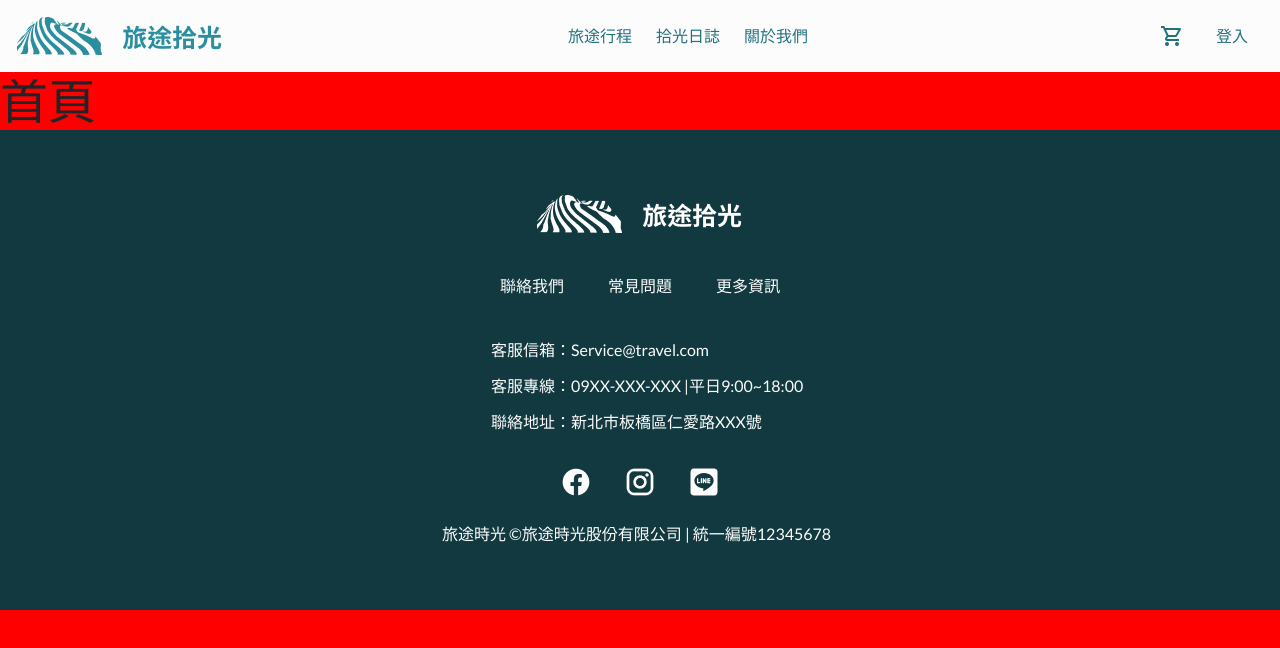
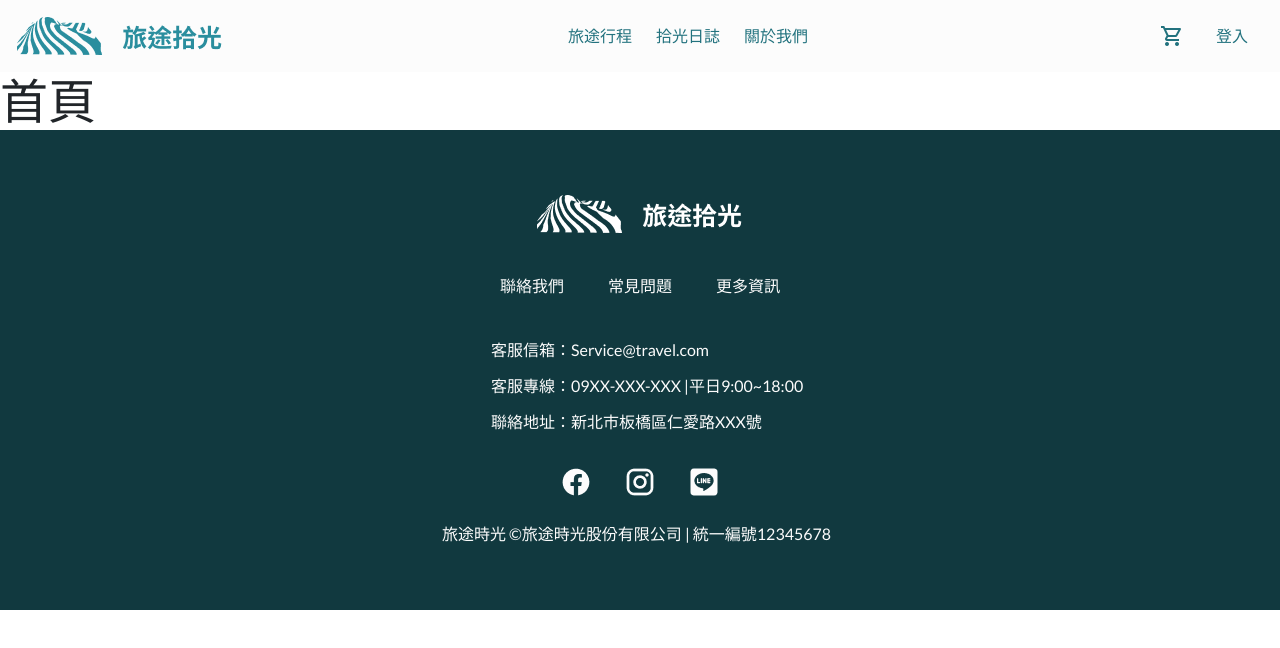
Before and after one commit to j-Chuang/2024_ReactProject_B-5, a React (Vite) app: page / in a window 1280 px wide. Shown: the top 648 px of the page. Built offline with nearby package versions, Linux system fonts and the light colour scheme.

Commit message:
初步改React+Router ( 5個頁面 ) 微調

```diff
--- a/src/main.jsx
+++ b/src/main.jsx
@@ -2,8 +2,6 @@ import { StrictMode } from 'react'
 import { createRoot } from 'react-dom/client'
 import { RouterProvider } from 'react-router-dom';
 import router from './router';
-// import 'bootstrap';
-// import 'bootstrap/dist/css/bootstrap.min.css';
 import './scss/all.scss';
 
 createRoot(document.getElementById('root')).render(
--- a/src/scss/base/_base.scss
+++ b/src/scss/base/_base.scss
@@ -5,7 +5,7 @@ body {
 
 a {
   display: inline-block;
-  text-decoration: none !important;
+  text-decoration: none;
   color: inherit;
   transition: opacity 0.5s;
 }
@@ -29,7 +29,3 @@ ul {
   padding: 0;
   margin: 0;
 }
-
-body {
-  background: red !important;
-}
```
